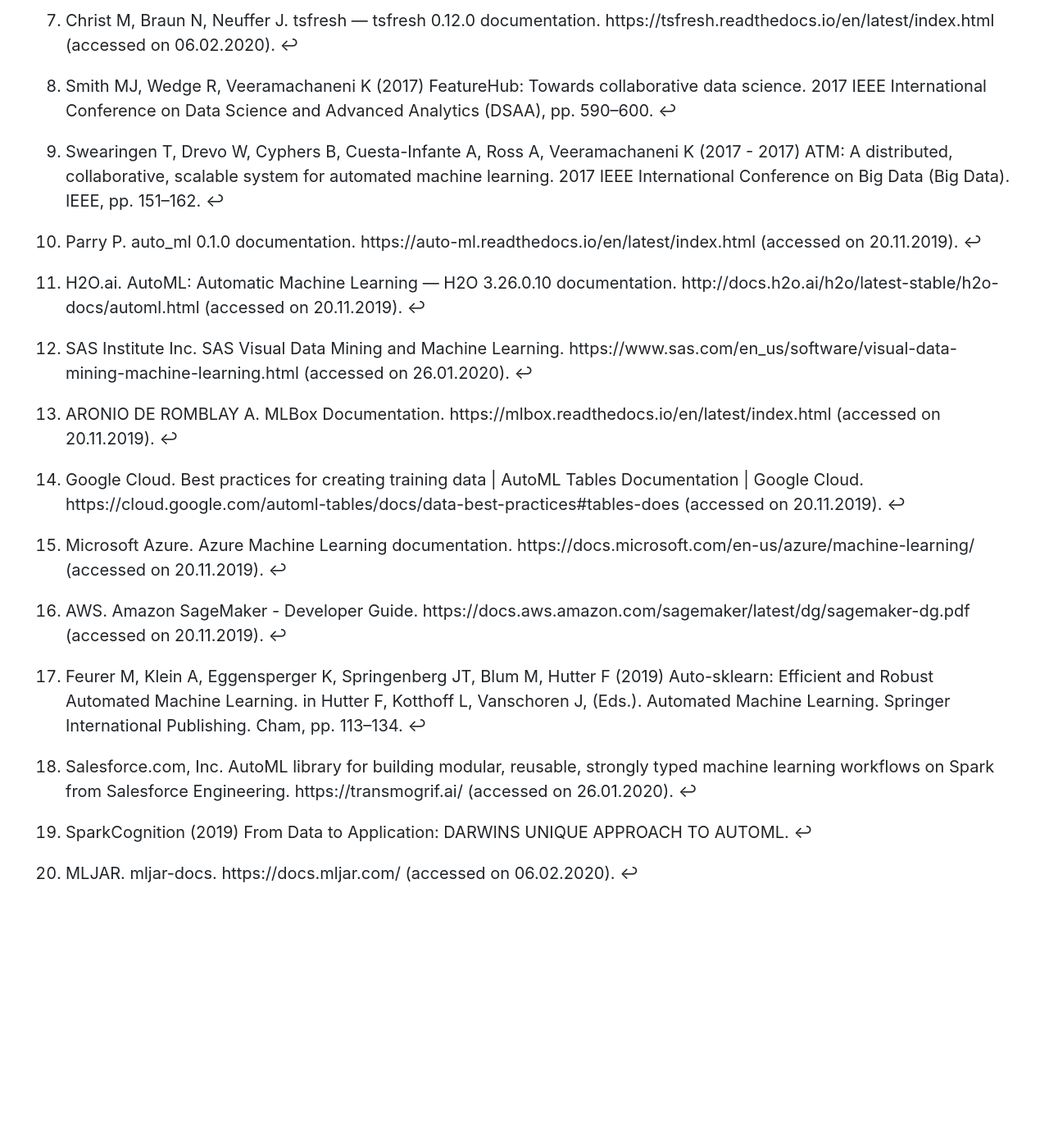
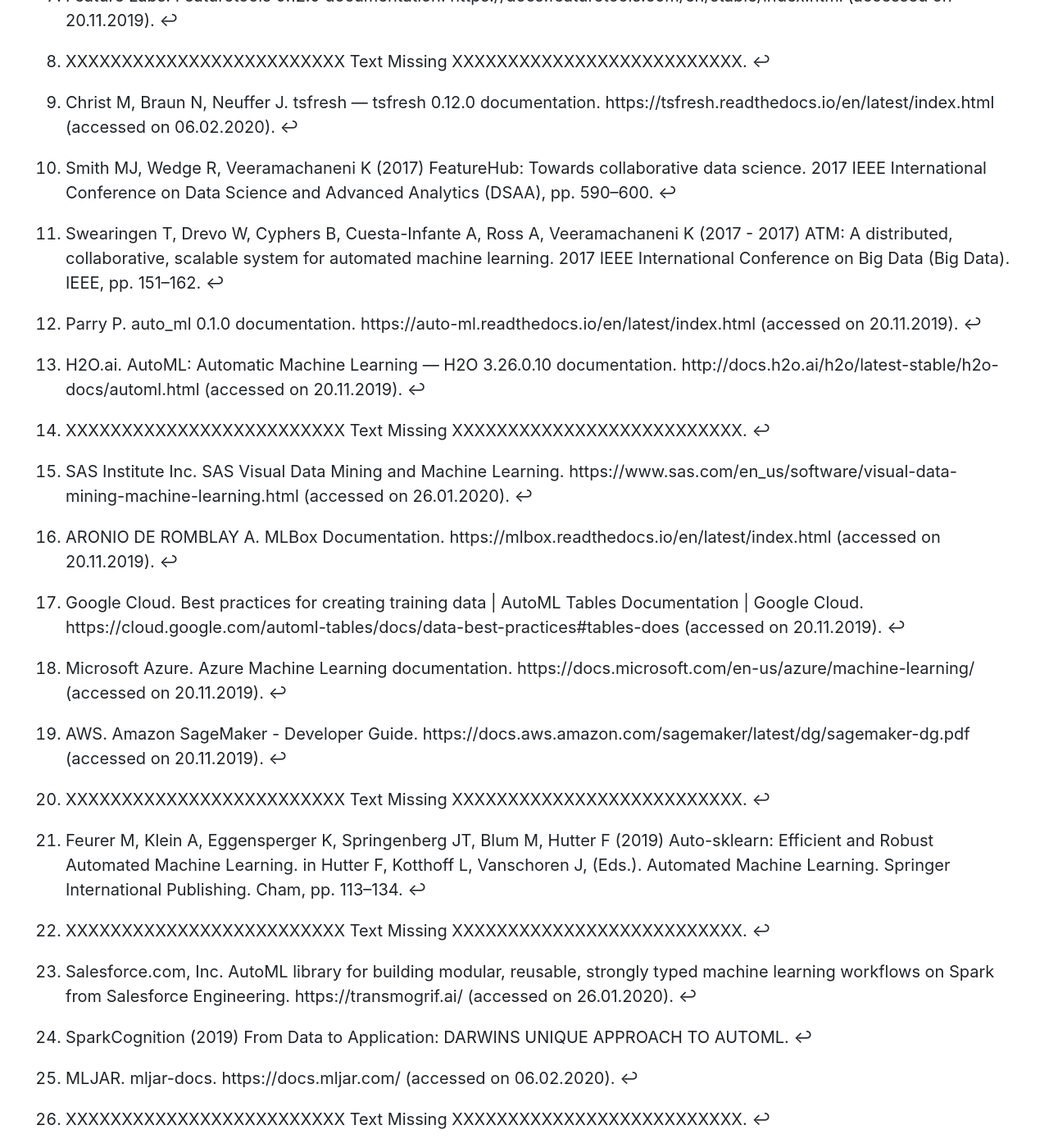
Before and after one commit to jonathankrauss/AutoML-Benchmark, a Jekyll site: the page built from README.md, in a window 1280 px wide and 1400 px high, scrolled down 4300 px. Shown: the whole window at 82% size. Built offline with Jekyll 4.4.1, drawn with Linux system fonts in a browser that asks for light colours; our own code applies the rules of GitHub Pages for plain Markdown files; comment, search, counter and statistics services are not loaded; before the commit the page ends 5400 px from its top, so only the background shows below that; some of the changed text lies outside the part shown.

Commit message:
Update default.html

```diff
--- a/_layouts/default.html
+++ b/_layouts/default.html
@@ -90,9 +90,15 @@
           Hutter F, Kotthoff L, Vanschoren J, (Eds.). Automated Machine Learning. Springer International Publishing.
           Cham, pp. 151–160.&nbsp;<a href="#fnref:TPOT" class="reversefootnote">↩</a></p>
       </li>
+      <li id="fn:TheAutomatedStatician">
+        <p>XXXXXXXXXXXXXXXXXXXXXXXXX Text Missing XXXXXXXXXXXXXXXXXXXXXXXXXX.&nbsp;<a href="#fnref:TheAutomatedStatician" class="reversefootnote">↩</a></p>
+      </li>
       <li id="fn:FeatureTools">
         <p>Feature Labs. Featuretools 0.12.0 documentation. https://docs.featuretools.com/en/stable/index.html (accessed
           on 20.11.2019).&nbsp;<a href="#fnref:FeatureTools" class="reversefootnote">↩</a></p>
+      </li>
+        <li id="fn:CategoricalEncoding">
+        <p>XXXXXXXXXXXXXXXXXXXXXXXXX Text Missing XXXXXXXXXXXXXXXXXXXXXXXXXX.&nbsp;<a href="#fnref:CategoricalEncoding" class="reversefootnote">↩</a></p>
       </li>
       <li id="fn:tsfresh">
         <p>Christ M, Braun N, Neuffer J. tsfresh — tsfresh 0.12.0 documentation.
@@ -118,6 +124,9 @@
           http://docs.h2o.ai/h2o/latest-stable/h2o-docs/automl.html (accessed on 20.11.2019).&nbsp;<a href="#fnref:H2O"
             class="reversefootnote">↩</a></p>
       </li>
+      <li id="fn:Devol">
+        <p>XXXXXXXXXXXXXXXXXXXXXXXXX Text Missing XXXXXXXXXXXXXXXXXXXXXXXXXX.&nbsp;<a href="#fnref:Devol" class="reversefootnote">↩</a></p>
+      </li>
       <li id="fn:SAS">
         <p>SAS Institute Inc. SAS Visual Data Mining and Machine Learning.
           https://www.sas.com/en_us/software/visual-data-mining-machine-learning.html (accessed on 26.01.2020).&nbsp;<a
@@ -141,11 +150,17 @@
         <p>AWS. Amazon SageMaker - Developer Guide. https://docs.aws.amazon.com/sagemaker/latest/dg/sagemaker-dg.pdf
           (accessed on 20.11.2019).&nbsp;<a href="#fnref:Amazon" class="reversefootnote">↩</a></p>
       </li>
+      <li id="fn:UberLudwig">
+        <p>XXXXXXXXXXXXXXXXXXXXXXXXX Text Missing XXXXXXXXXXXXXXXXXXXXXXXXXX.&nbsp;<a href="#fnref:Devol" class="reversefootnote">↩</a></p>
+      </li>
       <li id="fn:AutoKeras">
         <p>Feurer M, Klein A, Eggensperger K, Springenberg JT, Blum M, Hutter F (2019) Auto-sklearn: Efficient and
           Robust Automated Machine Learning. in Hutter F, Kotthoff L, Vanschoren J, (Eds.). Automated Machine Learning.
           Springer International Publishing. Cham, pp. 113–134.&nbsp;<a href="#fnref:AutoKeras"
             class="reversefootnote">↩</a></p>
+      </li>
+      <li id="fn:ExploreKit">
+        <p>XXXXXXXXXXXXXXXXXXXXXXXXX Text Missing XXXXXXXXXXXXXXXXXXXXXXXXXX.&nbsp;<a href="#fnref:Devol" class="reversefootnote">↩</a></p>
       </li>
       <li id="fn:TransmogrifAI">
         <p>Salesforce.com, Inc. AutoML library for building modular, reusable, strongly typed machine learning workflows
@@ -159,6 +174,9 @@
       <li id="fn:MLJar">
         <p>MLJAR. mljar-docs. https://docs.mljar.com/ (accessed on 06.02.2020).&nbsp;<a href="#fnref:MLJar"
             class="reversefootnote">↩</a></p>
+      </li>
+      <li id="fn:DataRobot">
+        <p>XXXXXXXXXXXXXXXXXXXXXXXXX Text Missing XXXXXXXXXXXXXXXXXXXXXXXXXX.&nbsp;<a href="#fnref:Devol" class="reversefootnote">↩</a></p>
       </li>
     </ol>
   </div>
```
